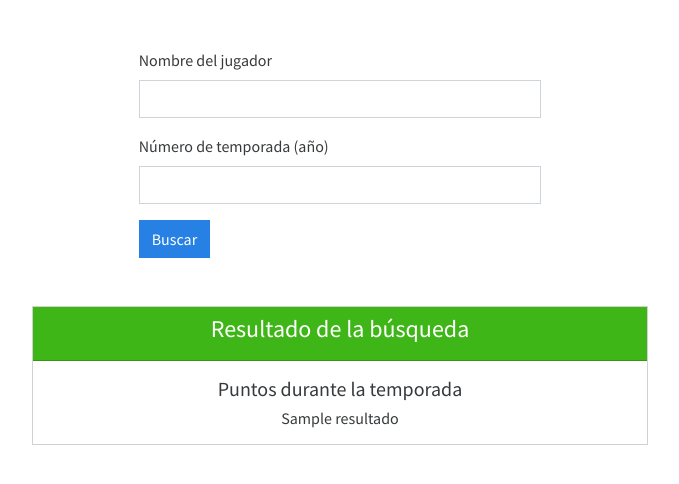
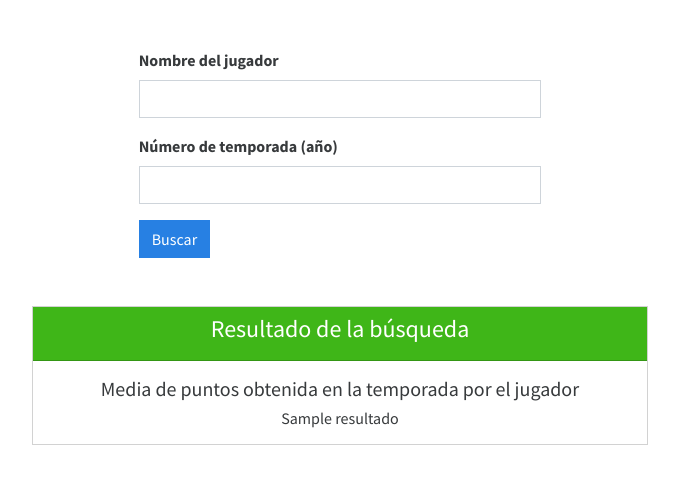
Before and after one commit to jesuspi00001/api-tfg-jesus, a Flask app: template templates/jugador_puntos.html in a window 1280 px wide. Shown: the part 72-556 px from the top of the page, without its empty margins (300-979 px from the left). Run offline with Flask 2, Linux system fonts and the light colour scheme; the template is opened without the code that fills it: most values are stand-ins (such as "Sample title", 1, 10 or a date in 2020); some libraries are stand-ins or nearby versions.

Commit message:
Version 1 finalizada.

```diff
--- a/application.py
+++ b/application.py
@@ -38,7 +38,7 @@ def buscar_jugador(jugador, temporada):
     try:
         conn.request("GET", url_player, headers=headers)
     except:
-        return ["Alguno de los parámetros introducidos no es correcto. Escribe un nombre de jugador válido y una temporada entre 1946-actual.", False]
+        return ["Alguno de los parámetros introducidos no es correcto. Escribe un nombre de jugador válido y una temporada comprendida entre 1946-actual.", False]
 
     response = conn.getresponse()
 
@@ -51,7 +51,11 @@ def buscar_jugador(jugador, temporada):
             endpoint = f"/api/v1/season_averages?season={temporada}&player_ids[]={player_id}"
             conn.request("GET", endpoint, headers=headers)
             response = conn.getresponse()
-            data = json.loads(response.read().decode())
+            try:
+                data = json.loads(response.read().decode())
+            except:
+                return ["Alguno de los parámetros introducidos no es correcto. Escribe un nombre de jugador válido y una temporada comprendida entre 1946-actual.", False]
+
 
             conn.close()
 
@@ -60,7 +64,7 @@ def buscar_jugador(jugador, temporada):
 
         else:
             conn.close()
-            return ["Alguno de los parámetros introducidos no es correcto. Escribe un nombre de jugador válido y una temporada entre 1946-actual.", False]
+            return ["Alguno de los parámetros introducidos no es correcto. Escribe un nombre de jugador válido y una temporada comprendida entre 1946-actual.", False]
     else:
         return ["Falta por introducir algún parámetro. Recuerda que debes escribir un jugador que perteneciera a la liga en la temporada que selecciones.", False]
 
--- a/templates/index.html
+++ b/templates/index.html
@@ -5,7 +5,7 @@
     <meta charset="UTF-8">
     <meta http-equiv="X-UA-Compatible" content="IE=edge">
     <meta name="viewport" content="width=device-width, initial-scale=1.0">
-    <title>Document</title>
+    <title>BasketApp</title>
 
     <link rel="stylesheet" href="{{ url_for('static', filename='bootstrap.min.css') }}">
 </head>
@@ -84,8 +84,8 @@
                 </h1>
                 <ul class="list-group">
                     <li class="list-group-item"><h5>BasketApp es una aplicación alojada en AWS que permite obtener estadísticas historicas de la NBA.</h4></li>
-                    <li class="list-group-item"><h5>Para ello clicar en el otón superior Búsquedas, y se desplegarán las distintas opciones de búsqueda disponibles.</h5></li>
-                    <li class="list-group-item"><h5>La primera opción es Puntos por temporada. Elegiremos un jugador de la NBA, una temporada, y obtenemos el nº de puntos que dicho jugador consiguió en esa temporada.</h3></li>
+                    <li class="list-group-item"><h5>Para ello clicaremos en el botón superior Búsquedas, y se desplegarán las distintas opciones de búsqueda disponibles.</h5></li>
+                    <li class="list-group-item"><h5>La primera opción es Puntos por temporada. Elegiremos un jugador de la NBA, una temporada, y obtendremos el nº de puntos que dicho jugador consiguió en esa temporada.</h3></li>
                 </ul>
             </div>
         </div>
--- a/templates/jugador_puntos.html
+++ b/templates/jugador_puntos.html
@@ -50,11 +50,11 @@
     <div class="container-fluid mt-5 col-8 col-md-4">
         <form method="POST" action="{{ url_for('jugador_puntos') }}">
             <div class="mb-3">
-                <label for="jugador" class="form-label">Nombre del jugador</label>
+                <label for="jugador" class="form-label"><strong>Nombre del jugador</strong></label>
                 <input type="text" class="form-control" id="jugador" name="jugador">
             </div>
             <div class="mb-3">
-                <label for="temporada" class="form-label">Número de temporada (año)</label>
+                <label for="temporada" class="form-label"><strong>Número de temporada (año)</strong></label>
                 <input type="text" class="form-control" id="temporada" name="temporada">
             </div>
             <button type="submit" class="btn btn-primary" data-bs-toggle="modal" data-bs-target="#exampleModal">
@@ -76,7 +76,7 @@
                 <h4>Resultado de la búsqueda</h4>
             </div>
             <div class="card-body">
-                <h5 class="card-title">Puntos durante la temporada</h5>
+                <h5 class="card-title">Media de puntos obtenida en la temporada por el jugador</h5>
                 <h6 class="card-text">{{ resultado }}</h6>
                 <!-- <a href="#" class="btn btn-primary">Descargar</a> -->
             </div>
```
